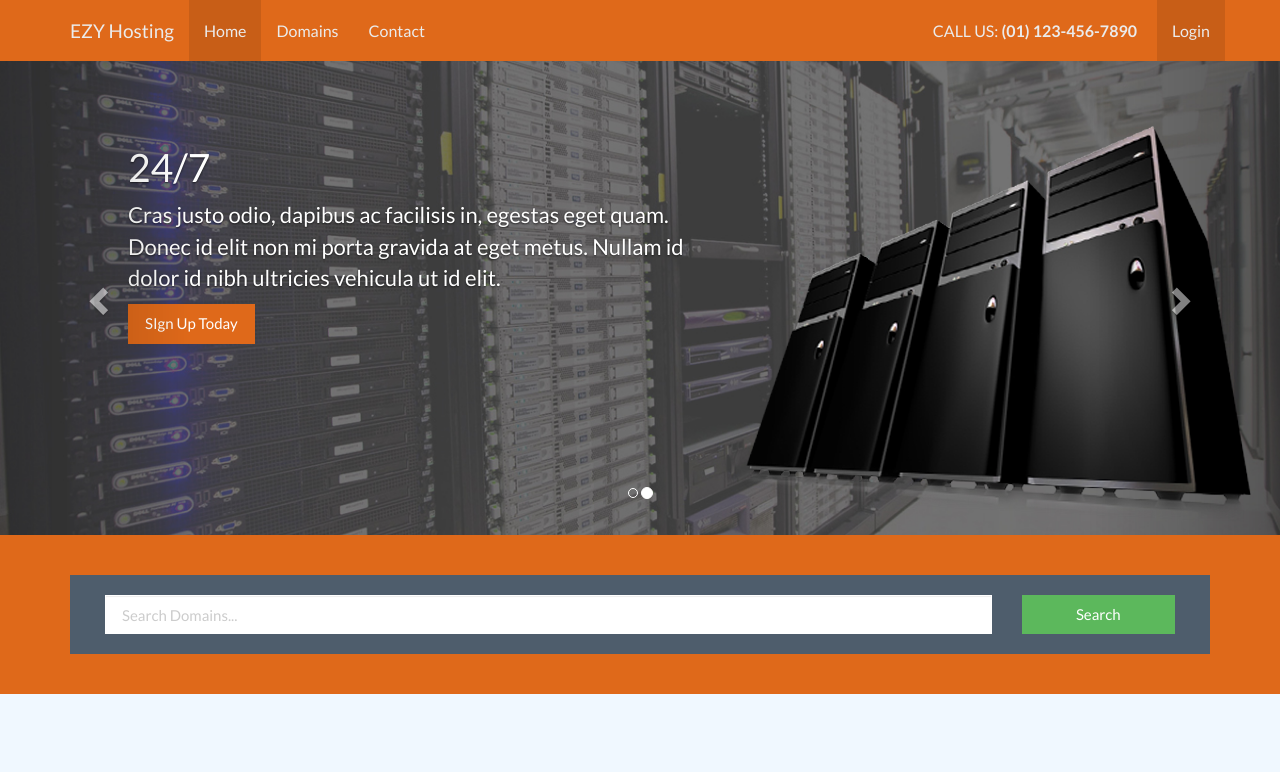
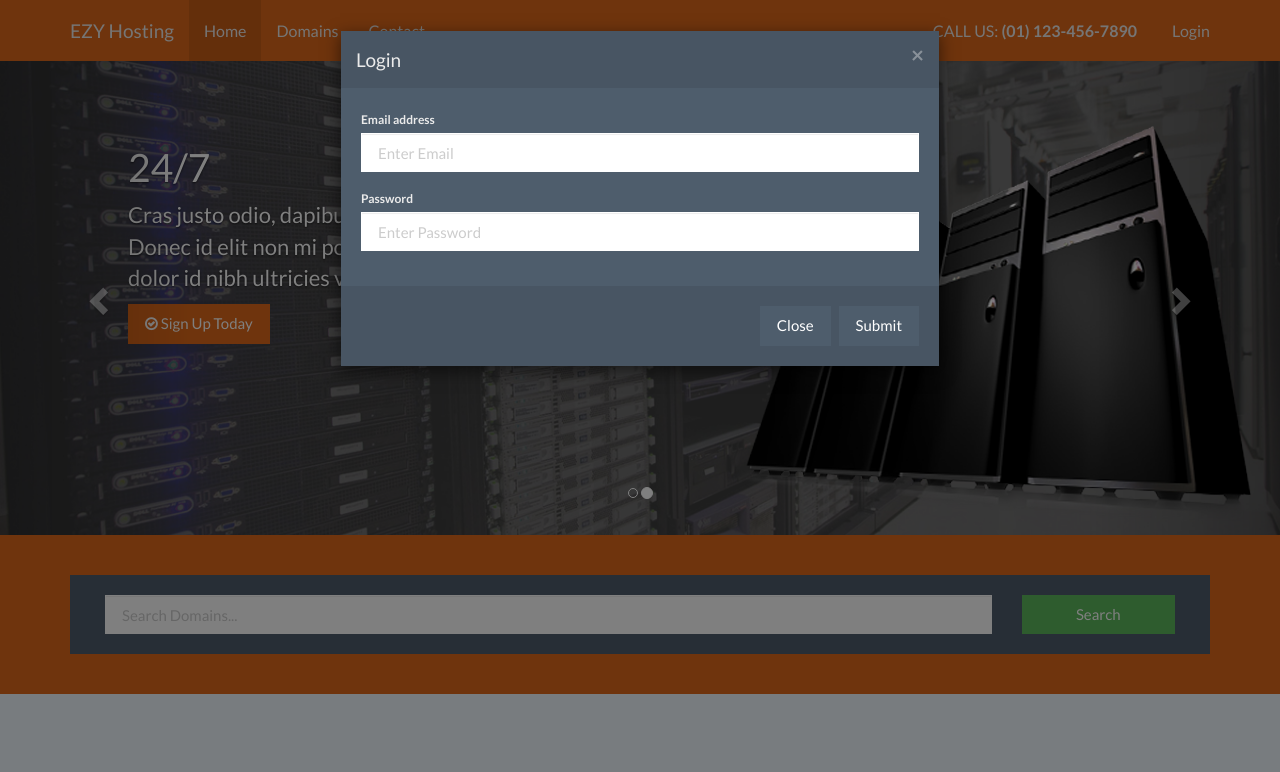
Before and after one commit to khoipro/responsive-hosting-template, a plain HTML site: page index.html in a window 1280 px wide. Both pictures are taken after a click on the link "Login". Shown: the top 772 px of the page. Drawn offline with nearby package versions, Linux system fonts and the light colour scheme.

Commit message:
Simple Hosting theme v1.0

```diff
--- a/index.html
+++ b/index.html
@@ -39,7 +39,7 @@
                     <li>
                         <p>CALL US: <strong> (01) 123-456-7890</strong></p>
                     </li>
-                    <li><a href="#">Login</a></li>
+                    <li><a href="#" data-toggle="modal" data-target="#myModal">Login</a></li>
                 </ul>
             </div>
             <!--/.nav-collapse -->
@@ -75,7 +75,7 @@
                                     <li><i class="fa fa-check"></i> FREE Search Engine & Marketing Credits</li>
                                     <li><i class="fa fa-check"></i> GREEN! Powered by 100% wind energy</li>
                                 </ul>
-                                    <p><a href="" class="btn btn-primary">SIgn Up Today</a></p>
+                                <p><a href="" class="btn btn-primary"><i class="fa fa-check-circle-o" aria-hidden="true"></i> Sign Up Today</a></p>
                             </div>
                             <div class="col-md-5 visible-lg">
                                 <img class="server-image " src="images/servers2.png" alt="...">
@@ -92,7 +92,7 @@
                             <h1> 24/7 </h1>
                             <p>Cras justo odio, dapibus ac facilisis in, egestas eget quam. Donec id elit non mi porta gravida at eget metus. Nullam id dolor id nibh ultricies vehicula ut id elit.</p>
 
-                                <p><a href="" class="btn btn-primary">SIgn Up Today</a></p>
+                            <p><a href="" class="btn btn-primary"><i class="fa fa-check-circle-o" aria-hidden="true"></i> Sign Up Today</a></p>
                         </div>
                         <div class="col-md-5 visible-lg ">
                             <img class="server-image " src="images/servers1.png" alt="...">
@@ -139,14 +139,14 @@
                     <i class="fa fa-user fa-5x fa-border"></i>
                     <h2>24/7 Support</h2>
                     <p>Our support techs are always standing by to help our clients. Etiam porta sem malesuada magna mollis euismod. Nullam id dolor.</p>
-                    <p><a class="btn btn-default" href="#">View Details</a></p>
+                    <p><a class="btn btn-default" href="#"><i class="fa fa-eye"></i> View Details</a></p>
                 </div>
                 <div class="col-sm-4 feature">
 
                     <i class="fa fa-wordpress fa-5x fa-border"></i>
                     <h2>One-Click Installation</h2>
                     <p>Install powerful web scripts with just one click. We offer over 50 scripts including Joomla, Wordpress, Drupal, shopping carts and more</p>
-                    <p><a class="btn btn-default" href="#">View Details</a></p>
+                    <p><a class="btn btn-default" href="#"><i class="fa fa-eye"></i> View Details</a></p>
 
                 </div>
 
@@ -156,7 +156,7 @@
                     <i class="fa fa-server fa-5x fa-border"></i>
                     <h2>Daily Backups</h2>
                     <p>Your entire server will be backed up multiple times everyday. Etiam porta sem malesuada magna mollis euismod. Nullam id dolor.</p>
-                    <p><a class="btn btn-default" href="#">View Details</a></p>
+                    <p><a class="btn btn-default" href="#"><i class="fa fa-eye"></i> View Details</a></p>
 
                 </div>
 
@@ -270,14 +270,44 @@
                     <p>EZY Hosting &copy; 2016 <a href="#">Privacy Policy</a> <a href="#">Terms</a></p>
                 </div>
                 <div class="col-md-6  ">
-                    <p  class="text-right">
+                    <p class="text-right">
                         <a href="#">Back to Top</a>
                     </p>
                 </div>
             </div>
         </div>
     </footer>
+  <!-- Login Modal
+     ===================================================================  -->
+    <div class="modal fade" id="myModal" tabindex="-1" role="dialog" aria-labelledby="myModalLabel">
+        <div class="modal-dialog" role="document">
+            <div class="modal-content">
+                <div class="modal-header">
+                    <button type="button" class="close" data-dismiss="modal" aria-label="Close"><span aria-hidden="true">&times;</span></button>
+                    <h4 class="modal-title" id="myModalLabel">Login</h4>
+                </div>
+                <div class="modal-body">
+                    <form>
+                        <div class="form-group">
+                            <label>Email address</label>
+                            <input type="email" class="form-control" placeholder="Enter Email">
+                        </div>
+                        <div class="form-group">
+                            <label >Password</label>
+                            <input type="password" class="form-control"  placeholder="Enter Password">
+                        </div>
 
+
+
+                    </form>
+                </div>
+                <div class="modal-footer">
+                    <button type="button" class="btn btn-default" data-dismiss="modal">Close</button>
+                    <button type="submit" class="btn btn-default">Submit</button>
+                </div>
+            </div>
+        </div>
+    </div>
 
 
     <!-- jQuery -->
--- a/scss/style.scss
+++ b/scss/style.scss
@@ -85,6 +85,11 @@ section#contact-form,
 section#contact-map,
 {
     padding: 20px 0;
+
+    i {color: #ff6600;}
+    h2 {
+        margin-bottom:20px;
+    }
 }
 
 
```
Also changed, not shown: contact.html (+36 -3 lines), domains.html (+31 -1 lines), css/style.css. Lines whose indentation alone changed are shown as unchanged.
